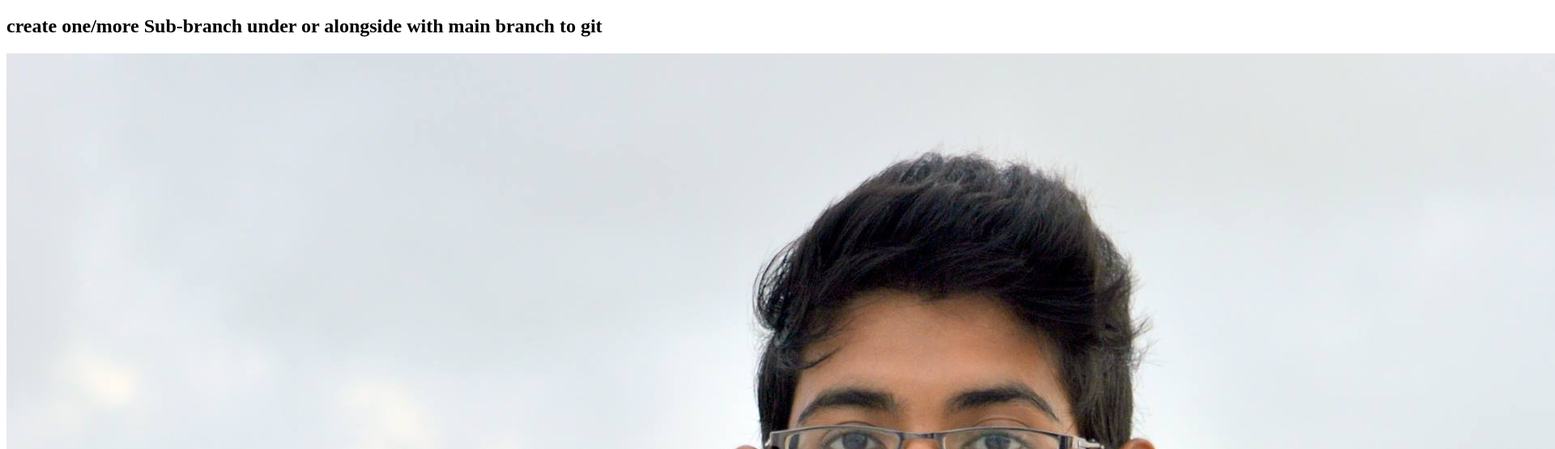
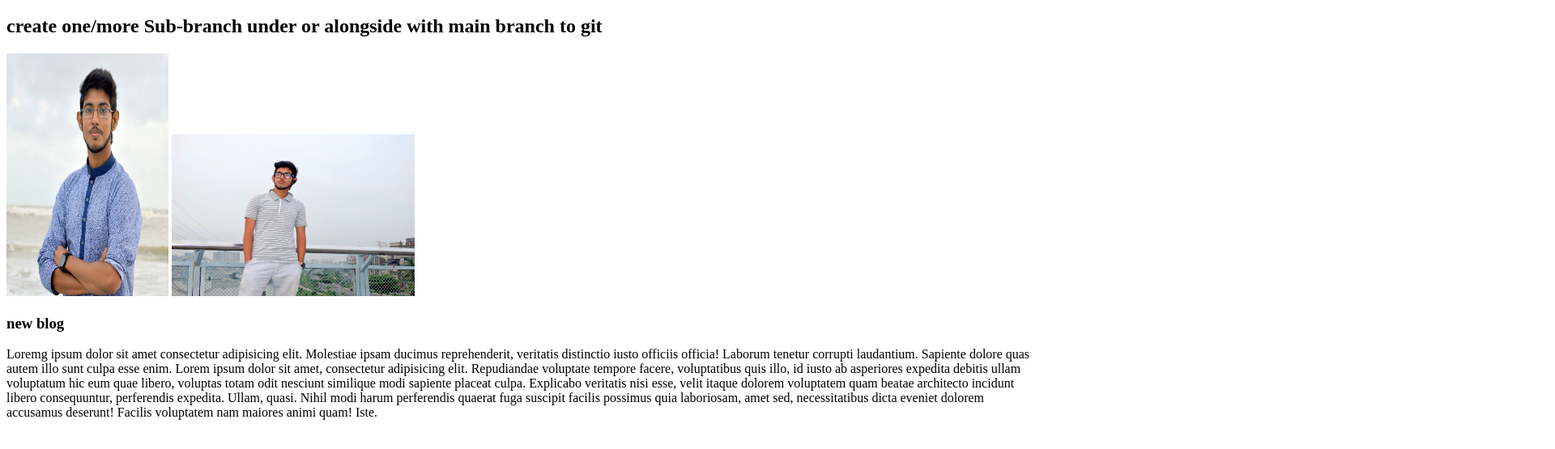
Before and after one commit to allif95/git-branch-add, a plain HTML site: page index.html in a window 1280 px wide. Shown: the part 61-616 px from the top of the page at 81% size, 1920 px wide, since content can reach past the window. Drawn offline with Linux system fonts and the light colour scheme.

Commit message:
blog added

```diff
--- a/index.html
+++ b/index.html
@@ -9,7 +9,11 @@
 <body>
     <h1>try to update from online to loacl : pull test </h1>
     <h2>create one/more Sub-branch under or alongside with main branch to git</h2>
-    <img src="img/pp.jpg" alt="">
-    <img src="img/pp1.jpg" alt="">
+    <img src="img/pp.jpg" height="300" width="200" alt="">
+    <img src="img/pp1.jpg" height="200" width="300" alt="">
+    <div>
+        <h3>new blog</h3>
+        <p>Loremg ipsum dolor sit amet consectetur adipisicing elit. Molestiae ipsam ducimus reprehenderit, veritatis distinctio iusto officiis officia! Laborum tenetur corrupti laudantium. Sapiente dolore quas autem illo sunt culpa esse enim. Lorem ipsum dolor sit amet, consectetur adipisicing elit. Repudiandae voluptate tempore facere, voluptatibus quis illo, id iusto ab asperiores expedita debitis ullam voluptatum hic eum quae libero, voluptas totam odit nesciunt similique modi sapiente placeat culpa. Explicabo veritatis nisi esse, velit itaque dolorem voluptatem quam beatae architecto incidunt libero consequuntur, perferendis expedita. Ullam, quasi. Nihil modi harum perferendis quaerat fuga suscipit facilis possimus quia laboriosam, amet sed, necessitatibus dicta eveniet dolorem accusamus deserunt! Facilis voluptatem nam maiores animi quam! Iste. </p>
+    </div>
 </body>
 </html>
```
